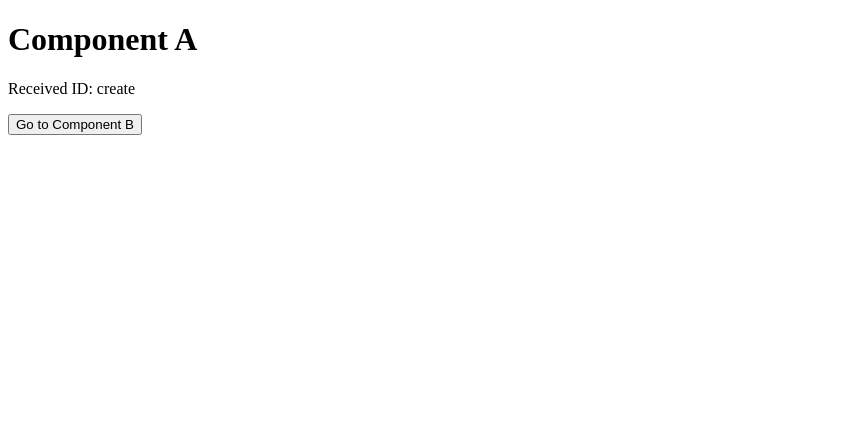
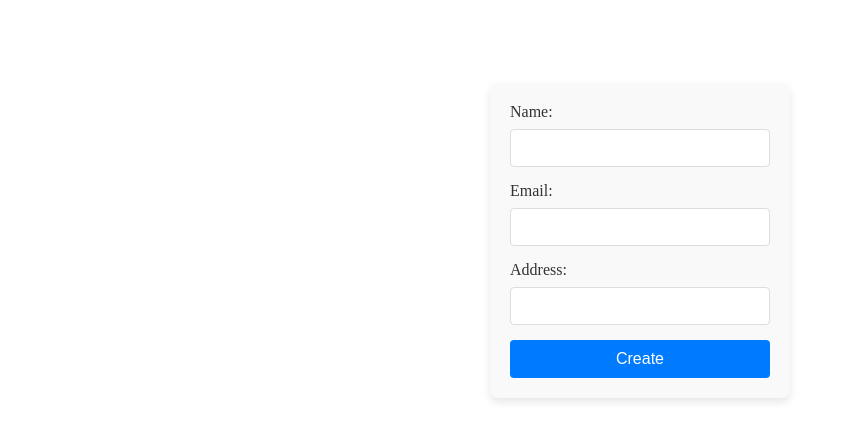
Before and after one commit to chitra-k-e/React-Hooks, a React (Vite) app: page /create in a window 1280 px wide. Shown: the top 440 px of the page, without its empty margins (0-843 px from the left). Built offline with nearby package versions, Linux system fonts and the light colour scheme.

Commit message:
Frontend and backend connected

```diff
--- a/package.json
+++ b/package.json
@@ -10,6 +10,7 @@
     "preview": "vite preview"
   },
   "dependencies": {
+    "axios": "^1.7.9",
     "react": "^18.3.1",
     "react-dom": "^18.3.1",
     "react-router-dom": "^7.1.1"
--- /dev/null
+++ b/src/CreateUser.css
@@ -0,0 +1,78 @@
+*{
+    margin: 0;
+    padding: 0;
+    box-sizing: border-box;
+}
+.forms {
+    display: flex;
+    justify-content: center;
+    align-items: center;
+    height: 50vh;
+}
+
+form {
+    background-color: #f9f9f9;
+    padding: 20px;
+    border-radius: 8px;
+    box-shadow: 0 4px 8px rgba(0, 0, 0, 0.1);
+    width: 300px;
+}
+
+
+form label {
+    font-size: 16px;
+    margin-bottom: 8px;
+    display: block;
+    color: #333;
+}
+
+form input {
+    width: 100%;
+    padding: 10px;
+    margin-bottom: 15px;
+    border: 1px solid #ddd;
+    border-radius: 4px;
+    font-size: 14px;
+}
+
+form button {
+    width: 100%;
+    padding: 10px;
+    background-color: #007BFF;
+    color: white;
+    border: none;
+    border-radius: 4px;
+    font-size: 16px;
+    cursor: pointer;
+}
+
+form button:hover {
+    background-color: #0056b3;
+}
+
+@media (max-width: 768px) {
+    form {
+        width: 80%;
+    }
+}
+
+@media (max-width: 480px) {
+    form {
+        width: 90%;
+        padding: 15px;
+    }
+
+    form label {
+        font-size: 14px;
+    }
+
+    form input {
+        font-size: 12px;
+        padding: 8px;
+    }
+
+    form button {
+        font-size: 14px;
+        padding: 8px;
+    }
+}
--- /dev/null
+++ b/src/CreateUser.jsx
@@ -0,0 +1,37 @@
+import axios from 'axios';
+import React from 'react'
+import './CreateUser.css'
+import {useState} from 'react';
+import {useNavigate} from 'react-router-dom'
+const CreateUser = () => {
+  const navigate = useNavigate();
+  const [name,setName] = useState("");
+  const [email,setEmail] = useState("");
+  const [address,setAddress] = useState("");
+  const handleSubmit = (e) =>{
+     e.preventDefault();
+     axios.post('http://localhost:4000/api/user/create',{name,email,address}).then((res)=>{
+      console.log(res.data);
+      navigate('/');
+     }).catch((err)=>{
+      console.log(err);
+     });
+  }
+  return (
+    <>
+        <div className='forms'>
+            <form onSubmit={handleSubmit}>
+                <label htmlFor="">Name: </label>
+                <input type="text" onChange={(e)=>{setName(e.target.value)}}/>
+                <label htmlFor="">Email: </label>
+                <input type="text" onChange={(e)=>{setEmail(e.target.value)}}/>
+                <label htmlFor="">Address: </label>
+                <input type="text" onChange={(e)=>{setAddress(e.target.value)}}/>
+                <button type="submit">Create</button>
+            </form>
+        </div>
+    </>
+  )
+}
+
+export default CreateUser
--- /dev/null
+++ b/src/Myroot.jsx
@@ -0,0 +1,20 @@
+import {BrowserRouter as Router, Routes, Route } from "react-router-dom";
+import User from "./User";
+import CreateUser from "./CreateUser";
+import UpdateUser from "./UpdateUser";
+let Myroot=()=>{
+    return(
+        <>
+           <div>
+                <Router>
+                    <Routes>
+                        <Route path='/' element={<User />}></Route>
+                        <Route path='/create' element={<CreateUser />}></Route>
+                        <Route path='/update/:id' element={<UpdateUser />}></Route>
+                    </Routes>
+                </Router>
+           </div>
+        </>
+    )
+}
+export default Myroot;
--- /dev/null
+++ b/src/UpdateUser.css
@@ -0,0 +1,77 @@
+*{
+    margin: 0;
+    padding: 0;
+    box-sizing: border-box;
+}
+.forms {
+    display: flex;
+    justify-content: center;
+    align-items: center;
+    height: 50vh;
+}
+
+form {
+    background-color: #f9f9f9;
+    padding: 20px;
+    border-radius: 8px;
+    box-shadow: 0 4px 8px rgba(0, 0, 0, 0.1);
+    width: 300px;
+}
+
+
+form label {
+    font-size: 16px;
+    margin-bottom: 8px;
+    display: block;
+    color: #333;
+}
+
+form input {
+    width: 100%;
+    padding: 10px;
+    margin-bottom: 15px;
+    border: 1px solid #ddd;
+    border-radius: 4px;
+    font-size: 14px;
+}
+
+form button {
+    width: 100%;
+    padding: 10px;
+    background-color: #007BFF;
+    color: white;
+    border: none;
+    border-radius: 4px;
+    font-size: 16px;
+    cursor: pointer;
+}
+
+form button:hover {
+    background-color: #0056b3;
+}
+@media (max-width: 768px) {
+    form {
+        width: 80%;
+    }
+}
+
+@media (max-width: 480px) {
+    form {
+        width: 90%;
+        padding: 15px;
+    }
+
+    form label {
+        font-size: 14px;
+    }
+
+    form input {
+        font-size: 12px;
+        padding: 8px;
+    }
+
+    form button {
+        font-size: 14px;
+        padding: 8px;
+    }
+}
--- /dev/null
+++ b/src/UpdateUser.jsx
@@ -0,0 +1,37 @@
+import React from 'react'
+import axios from 'axios';
+import {useParams,useNavigate} from 'react-router-dom';
+import {useState} from 'react'
+const UpdateUser = () => {
+  let {id} = useParams();
+  const navigate = useNavigate();
+  const [name,setName] = useState("");
+  const [email,setEmail] = useState("");
+  const [address,setAddress] = useState("");
+  const handleUpdate = (e) =>{
+    e.preventDefault();
+    axios.put(`http://localhost:4000/api/user/update/${id}`,{name,email,address}).then((res)=>{
+      console.log(res.data);
+      navigate('/');
+    }).catch((err)=>{
+      console.log(err);
+    })
+  }
+  return (
+    <>
+        <div className="forms">
+            <form action="" onSubmit={handleUpdate}>
+                <label htmlFor="">Name: </label>
+                <input type="text" value={name} onChange={(e)=>{setName(e.target.value)}}/>
+                <label htmlFor="">Email: </label>
+                <input type="text" value={email} onChange={(e)=>{setEmail(e.target.value)}}/>
+                <label htmlFor="">Address: </label>
+                <input type="text" value={address} onChange={(e)=>{setAddress(e.target.value)}}/>
+                <button type="submit">Update</button>
+            </form>
+        </div>
+    </>
+  )
+}
+
+export default UpdateUser
--- /dev/null
+++ b/src/User.css
@@ -0,0 +1,42 @@
+* {
+    margin: 0;
+    padding: 0;
+    box-sizing: border-box;
+}
+
+.tbl1{
+    width: 80%;
+    font-family:Cambria, Cochin, Georgia, Times, 'Times New Roman', serif ;
+    border-collapse: collapse;
+}
+.tbl1 th{
+    padding: 12px 15px;
+}
+td{
+    padding: 12px 15px;
+}
+th, td{
+    border: 2px solid black;
+}
+.data{
+    text-align: center;
+}
+.Link{
+    text-decoration: none;
+    color: black;
+    font-size: 16px;
+    margin: 10px 0;
+    display: inline-block;
+}
+.tbl1 button {
+    padding: 6px 12px;
+    border: none;
+    background-color: #007BFF;
+    color: white;
+    cursor: pointer;
+    border-radius: 4px;
+    margin-right: 8px;
+}
+div{
+    padding: 20px 55px;
+}
--- /dev/null
+++ b/src/User.jsx
@@ -0,0 +1,52 @@
+import React from 'react'
+import './User.css'
+import {useState} from 'react';
+import {Link} from 'react-router-dom';
+import { useEffect } from 'react';
+import axios from 'axios';
+const User = () => {
+    const [details,setDetails] = useState([])
+    useEffect(()=>{
+        axios.get('http://localhost:4000/api/user/fetch').then((result)=>{
+            console.log(result.data);
+            setDetails(result.data.users);
+        }).catch((error)=>{console.error(error)})
+    },[]);
+    const handledelete = (id) =>{
+        axios.delete(`http://localhost:4000/api/user/Delete/${id}`).then((res)=>{
+            console.log("user deleted");
+        }).catch((err)=>{
+            console.log(err);
+        });
+    }
+  return (
+    <>
+        <div>
+            <Link className='Link' to="/create" >CreateUser</Link>
+           <table className='tbl1'>
+                <tr>
+                    <th>Name</th>
+                    <th>Email</th>
+                    <th>Address</th>
+                    <th>Action</th>
+                </tr>
+                {
+                    details.map((users)=>(
+                        <tr className='data'>
+                            <td>{users.name}</td>
+                            <td>{users.email}</td>
+                            <td>{users.address}</td>
+                            <td>
+                                <Link className='Link' to={`/update/${users._id}`}><button>Edit</button> </Link>
+                                <button onClick={(e)=>handledelete(users._id)}>Delete</button>
+                            </td>
+                        </tr>
+                    ))
+                }
+           </table>
+        </div>
+    </>
+  )
+}
+
+export default User
--- a/src/main.jsx
+++ b/src/main.jsx
@@ -1,8 +1,9 @@
 import { StrictMode } from 'react'
 import { createRoot } from 'react-dom/client'
-import App from './App'
+// import App from './App'
+import Myroot from './Myroot'
 createRoot(document.getElementById('root')).render(
   <StrictMode>
-    <App/>
+    <Myroot />
   </StrictMode>,
 )
```
Also changed, not shown: src/index.css (deleted), 1 other file (tests, documents, lock files or other folders).
